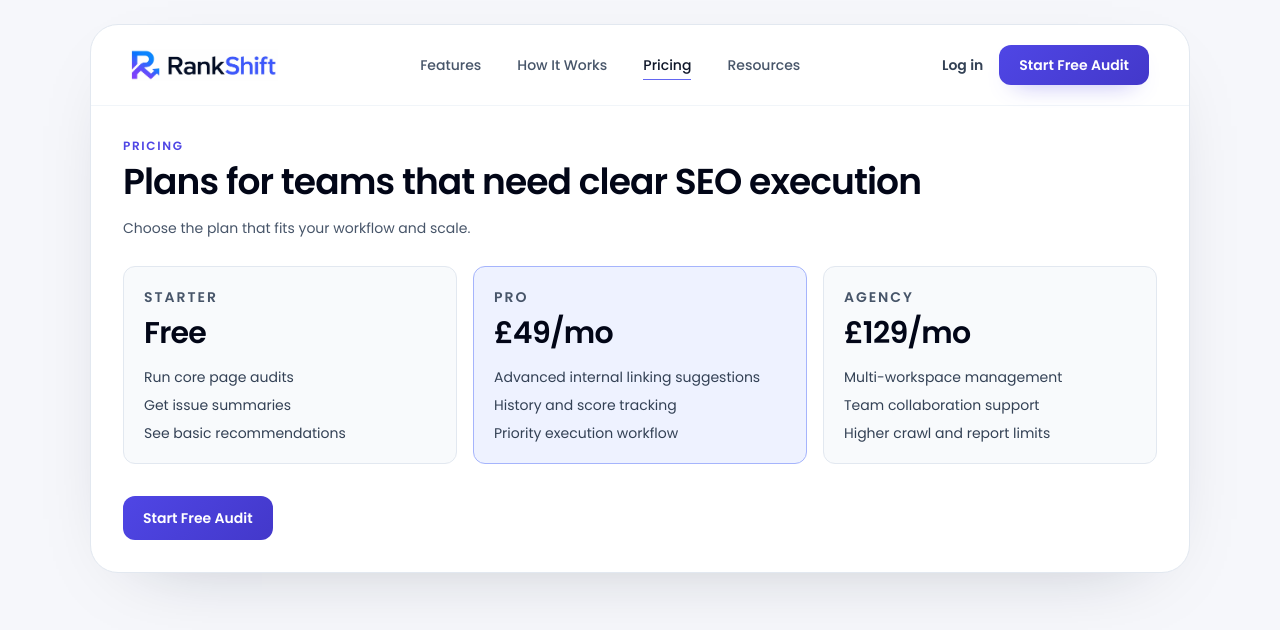
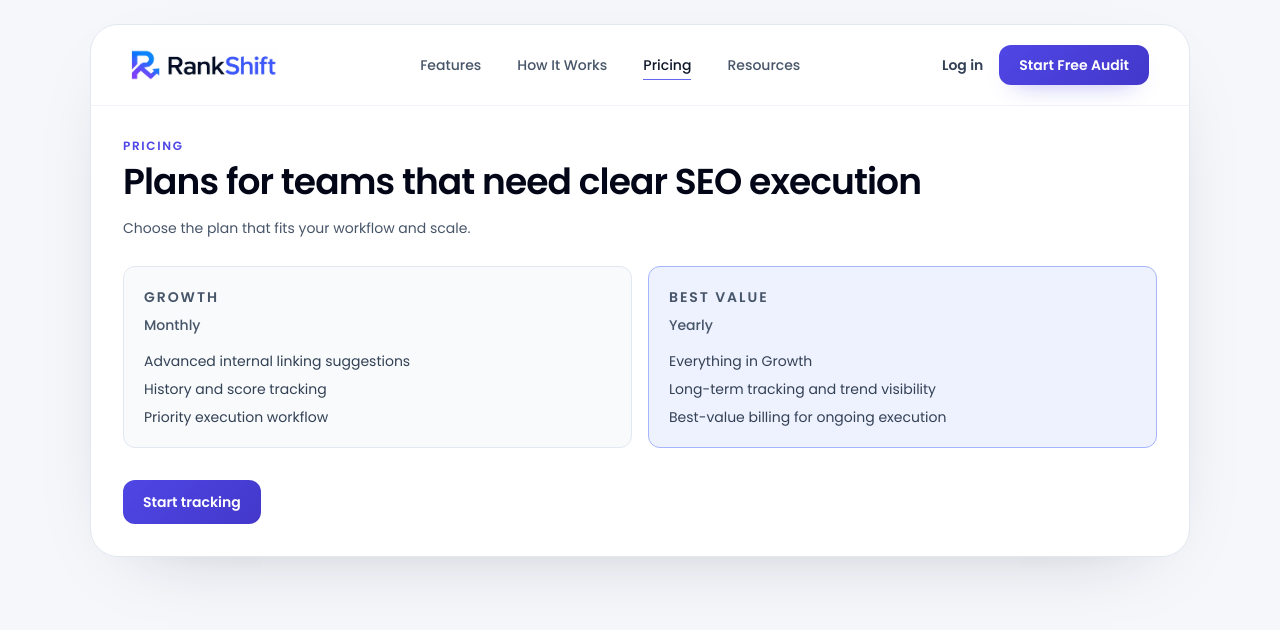
Before and after one commit to Lunoriapp/rankshift-app, a Next.js app: page /pricing in a window 1280 px wide. Shown: the top 630 px of the page. Built offline with nearby package versions, Linux system fonts and the light colour scheme.

Commit message:
Wire report-to-pricing context and remove free plan from pricing

```diff
--- a/app/pricing/page.tsx
+++ b/app/pricing/page.tsx
@@ -1,39 +1,39 @@
+"use client";
+
 import Link from "next/link";
+import { useSearchParams } from "next/navigation";
 
 import { MarketingPageShell } from "@/components/marketing-page-shell";
 
 const plans = [
   {
-    name: "Starter",
-    price: "Free",
-    bullets: [
-      "Run core page audits",
-      "Get issue summaries",
-      "See basic recommendations",
-    ],
-  },
-  {
-    name: "Pro",
-    price: "£49/mo",
+    name: "Growth",
+    cadence: "Monthly",
     bullets: [
       "Advanced internal linking suggestions",
       "History and score tracking",
       "Priority execution workflow",
     ],
-    featured: true,
   },
   {
-    name: "Agency",
-    price: "£129/mo",
+    name: "Best value",
+    cadence: "Yearly",
     bullets: [
-      "Multi-workspace management",
-      "Team collaboration support",
-      "Higher crawl and report limits",
+      "Everything in Growth",
+      "Long-term tracking and trend visibility",
+      "Best-value billing for ongoing execution",
     ],
+    featured: true,
   },
 ];
 
 export default function PricingPage() {
+  const searchParams = useSearchParams();
+  const analysedUrl = searchParams.get("analysedUrl");
+  const score = searchParams.get("score");
+  const issuesCount = searchParams.get("issuesCount");
+  const hasUpgradeContext = Boolean(analysedUrl || score || issuesCount);
+
   return (
     <MarketingPageShell>
       <p className="text-xs font-semibold uppercase tracking-[0.14em] text-indigo-600">Pricing</p>
@@ -44,7 +44,20 @@ export default function PricingPage() {
         Choose the plan that fits your workflow and scale.
       </p>
 
-      <div className="mt-6 grid gap-4 md:grid-cols-3">
+      {hasUpgradeContext ? (
+        <section className="mt-5 rounded-xl border border-indigo-200 bg-indigo-50/70 p-4">
+          <p className="text-sm font-semibold text-slate-900">You&apos;re upgrading this page:</p>
+          {analysedUrl ? (
+            <p className="mt-1 text-sm text-slate-700 [overflow-wrap:anywhere]">{analysedUrl}</p>
+          ) : null}
+          <div className="mt-2 flex flex-wrap gap-x-4 gap-y-1 text-sm text-slate-700">
+            {score ? <p>Score: {score}</p> : null}
+            {issuesCount ? <p>Issues found: {issuesCount}</p> : null}
+          </div>
+        </section>
+      ) : null}
+
+      <div className="mt-6 grid gap-4 md:grid-cols-2">
         {plans.map((plan) => (
           <article
             key={plan.name}
@@ -55,7 +68,7 @@ export default function PricingPage() {
             }`}
           >
             <p className="text-sm font-semibold uppercase tracking-[0.14em] text-slate-600">{plan.name}</p>
-            <p className="mt-2 text-3xl font-semibold tracking-tight text-slate-950">{plan.price}</p>
+            <p className="mt-2 text-sm font-medium text-slate-600">{plan.cadence}</p>
             <ul className="mt-4 space-y-2 text-sm text-slate-700">
               {plan.bullets.map((bullet) => (
                 <li key={bullet}>{bullet}</li>
@@ -70,7 +83,7 @@ export default function PricingPage() {
           href="/start-free-audit"
           className="inline-flex rounded-xl bg-[linear-gradient(135deg,#4f46e5,#4338ca)] px-5 py-3 text-sm font-semibold text-white transition hover:brightness-105"
         >
-          Start Free Audit
+          Start tracking
         </Link>
       </div>
     </MarketingPageShell>
--- a/components/report-workspace.tsx
+++ b/components/report-workspace.tsx
@@ -441,6 +441,21 @@ export function ReportWorkspace({ reportId }: ReportWorkspaceProps) {
     };
   }, [payload]);
 
+  const pricingContextQuery = useMemo(() => {
+    if (!payload || !reportSummary) {
+      return "";
+    }
+
+    const params = new URLSearchParams({
+      auditId: reportId,
+      analysedUrl: payload.audit.url,
+      score: String(reportSummary.score),
+      issuesCount: String(reportSummary.issueCount),
+    });
+
+    return params.toString();
+  }, [payload, reportId, reportSummary]);
+
   if (isLoading) {
     return (
       <main className="min-h-screen bg-[#f6f7fb] px-4 py-8 sm:px-6 lg:px-8">
@@ -712,7 +727,7 @@ export function ReportWorkspace({ reportId }: ReportWorkspaceProps) {
                   </ul>
                   <div className="mt-4 flex flex-col gap-2 sm:flex-row">
                     <Link
-                      href="/pricing?plan=monthly"
+                      href={`/pricing?plan=monthly${pricingContextQuery ? `&${pricingContextQuery}` : ""}`}
                       className="inline-flex items-center justify-center rounded-xl bg-[linear-gradient(135deg,#4f46e5,#4338ca)] px-4 py-2.5 text-sm font-semibold text-white transition hover:brightness-105"
                     >
                       Start tracking
@@ -722,7 +737,7 @@ export function ReportWorkspace({ reportId }: ReportWorkspaceProps) {
                         Best value
                       </span>
                       <Link
-                        href="/pricing?plan=yearly"
+                        href={`/pricing?plan=yearly${pricingContextQuery ? `&${pricingContextQuery}` : ""}`}
                         className="inline-flex items-center justify-center rounded-xl border border-slate-300 bg-white px-4 py-2.5 text-sm font-semibold text-slate-900 transition hover:bg-slate-50"
                       >
                         Save with yearly
```
